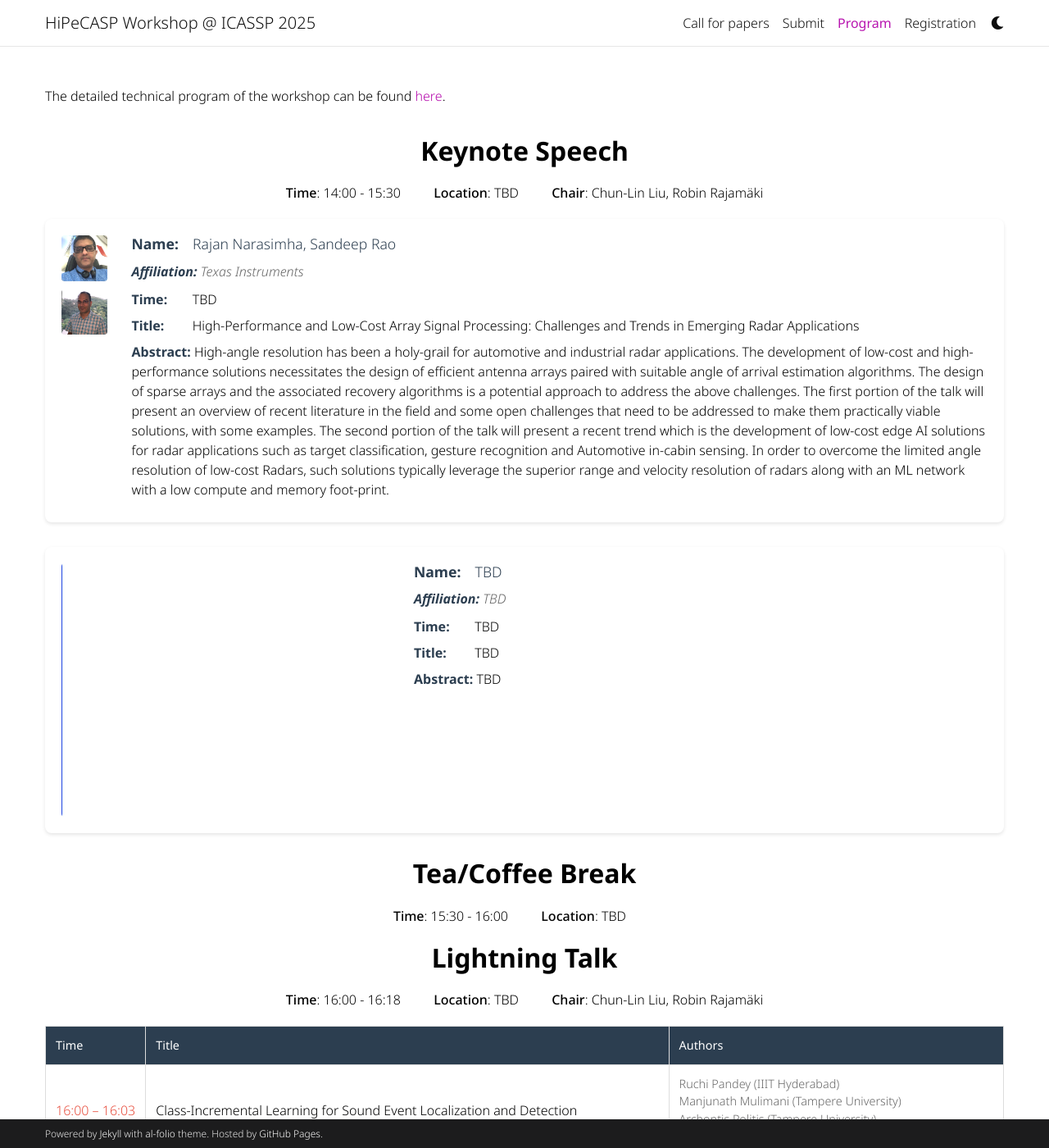
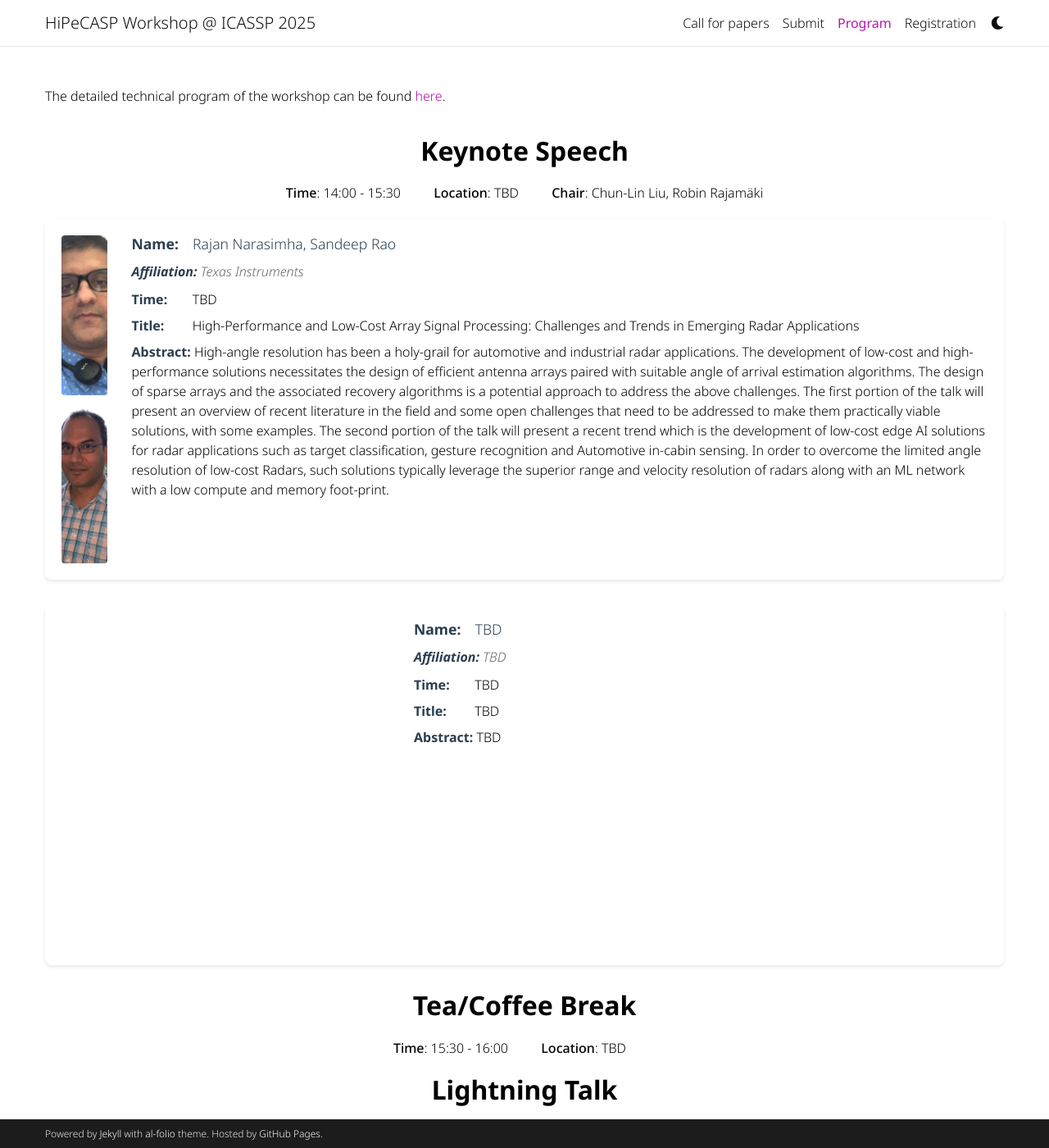
Before and after one commit to signal-process/signal-process.github.io, a Jekyll site: the page built from _pages/program.md, in a window 1280 px wide and 1400 px high. Shown: the whole window at 82% size. Built offline with Jekyll 4.4.1, drawn with Linux system fonts in a browser that asks for light colours; comment, search, counter and statistics services are not loaded; a style sheet for code colours, icons or effects is not loaded.

Commit message:
Update speakers.html

```diff
--- a/_includes/speakers.html
+++ b/_includes/speakers.html
@@ -11,13 +11,14 @@
       }
       .speaker-image {
         width: 400px;
+        height: 400px;
         display: flex;
         flex-direction: column;
         gap: 10px;
       }
       .speaker-image img {
         width: 100%;
-        height: auto;
+        height: 100%;
         object-fit: cover;
         border-radius: 4px;
       }
```
